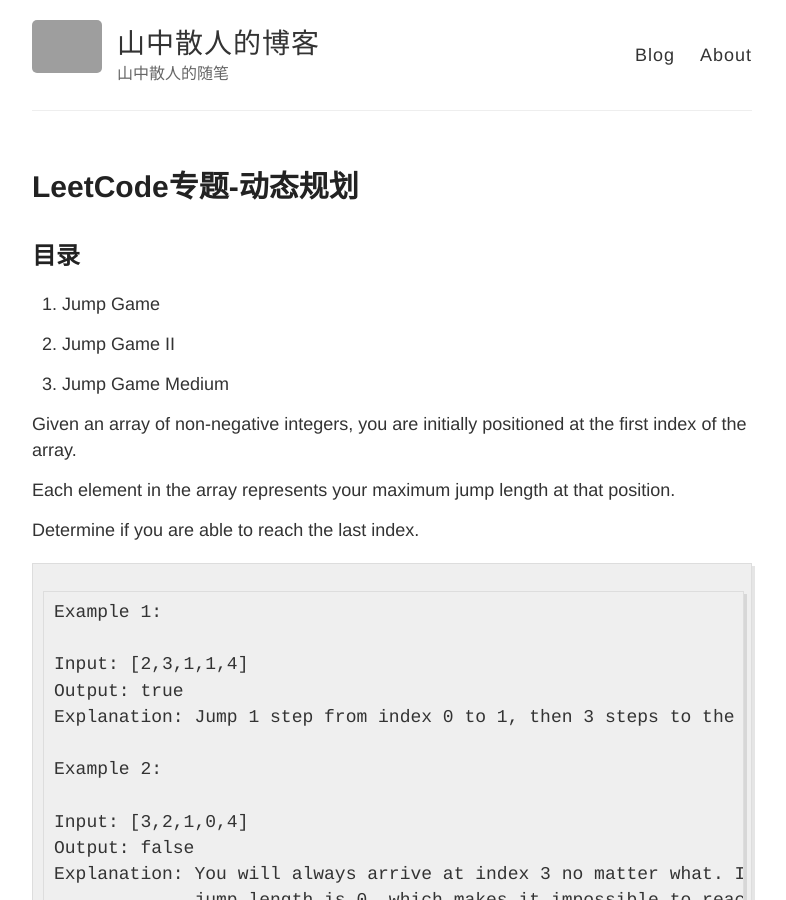
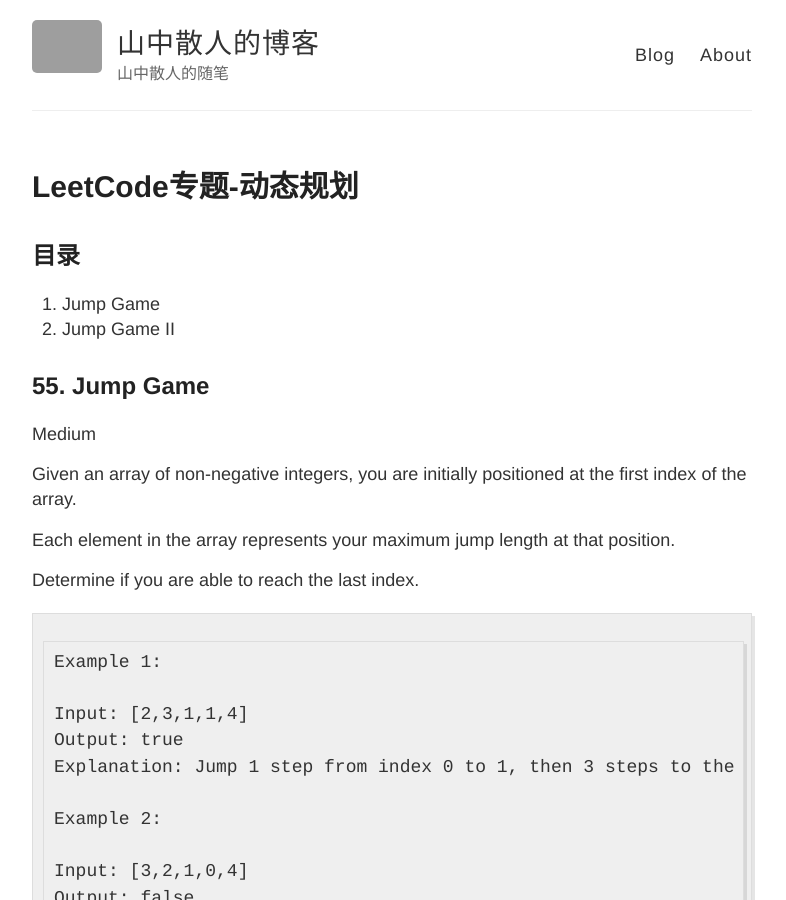
Before and after one commit to KevinACoder/kevinacoder.github.io.bkup2, a Jekyll site: the page built from _posts/2019-6-12-leetcode-dp.md, in a window 1280 px wide and 900 px high. Shown: the whole window, without its empty margins (248-1034 px from the left). Built offline with Jekyll 4.4.1, drawn with Linux system fonts in a browser that asks for light colours; grey boxes are pictures that could not be loaded.

Commit message:
update posts

```diff
--- a/_posts/2019-6-12-leetcode-dp.md
+++ b/_posts/2019-6-12-leetcode-dp.md
@@ -8,7 +8,8 @@ title: LeetCode专题-动态规划
 55. Jump Game
 45. Jump Game II
 
-55. Jump Game
+## 55. Jump Game
+
 Medium
 
 Given an array of non-negative integers, you are initially positioned at the first index of the array.
```
Also changed, not shown: _posts/2019-6-11-leetcode-dfs-2.md (+1 -0 lines).
